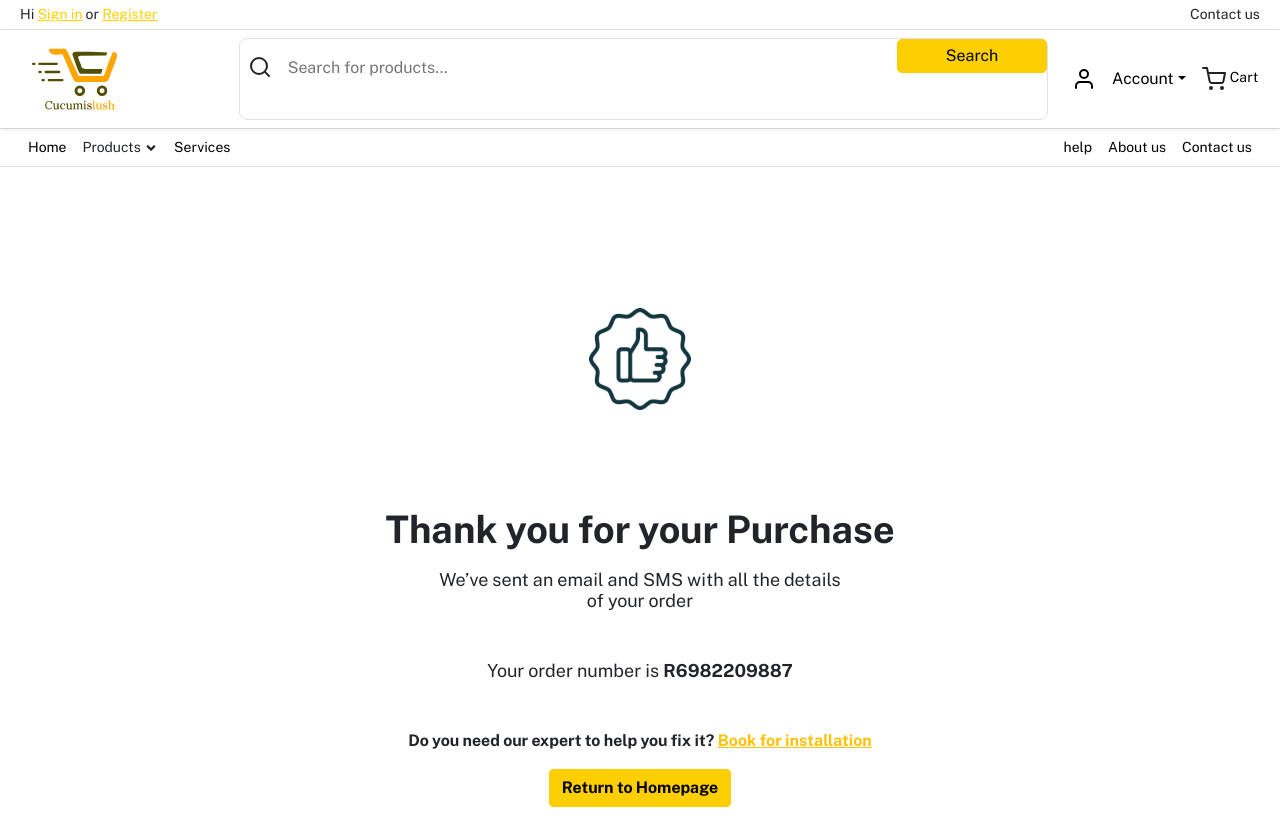
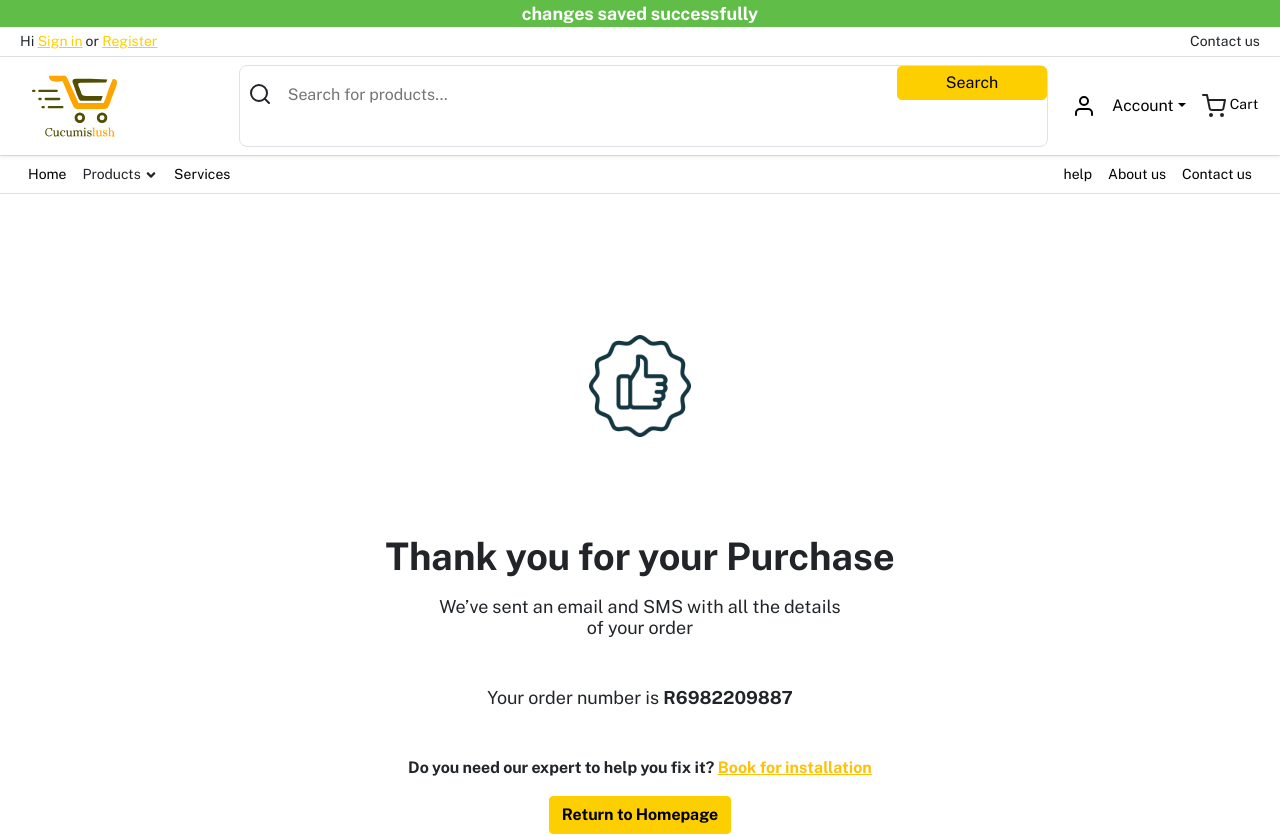
Before and after one commit to AY001A/FAB-SHOP, a React (Create React App) app: page /checkout in a window 1280 px wide. Shown: the top 836 px of the page. Built offline with nearby package versions, Linux system fonts and the light colour scheme.

Commit message:
checkout success +success Alert

```diff
--- a/src/App.js
+++ b/src/App.js
@@ -16,7 +16,7 @@ import { lazy, Suspense } from "react";
 import ScrollToTop from "./components/scroll-to-top/ScrollToTop";
 import ProductCategoryPage from "./pages/productCategory/ProductCategoryPage";
 import CheckoutSuccess from "./pages/checkout/CheckoutSuccess";
-
+// import Alert from "./components/Alert/Alert"
 // const HomePage = lazy(() => import("./pages/home/HomePage"));
 // const LoginPage = lazy(() => import("./pages/auth/login/LoginPage"));
 // const RegisterPage = lazy(() => import("./pages/auth/register/RegisterPage"));
@@ -69,6 +69,7 @@ function App() {
         </Route>
 
         <Route path="/checkout" element={<CheckoutSuccess />} />
+        {/* <Route path="/Alert" element={<Alert/>} /> */}
         {/* </Route> */}
 
         {/* authentication */}
--- /dev/null
+++ b/src/components/Alert/Alert.js
@@ -0,0 +1,11 @@
+import React from 'react'
+import './Alert.scss'
+
+const Alert = () => {
+  return (
+    <div className="checkout_alert" role="alert">
+    changes saved successfully</div>
+  )
+}
+
+export default Alert
--- /dev/null
+++ b/src/components/Alert/Alert.scss
@@ -0,0 +1,8 @@
+  .checkout_alert{
+// height: 43px;
+text-align: center;
+font-weight: 600;
+font-size: 18px;
+color: #FFFFFF;
+background-color: #5FBD48;
+}
--- a/src/pages/checkout/checkoutSuccess.js
+++ b/src/pages/checkout/checkoutSuccess.js
@@ -1,30 +1,50 @@
-import React from "react";
+import React, { useState, }  from "react";
 import { Link } from "react-router-dom";
 import THUMBSUP from "../../assets/icons/thumbsup.svg";
+import Alert from "../../components/Alert/Alert";
 import Footer from "../../components/footer/Footer";
 import Header from "../../components/navbar/Header";
-import './checkoutSuccess.scss'
+import "./checkoutSuccess.scss";
 
 
 const CheckoutSuccess = () => {
+  const [alert, setAlert] = useState({
+    'show': false,
+    'style':'',
+    'message':''
+  });
   return (
-    <div>
+
+    <div className="checkout_wrapper">
+
+
+<Alert show={alert.show} style={alert.style} message={alert.message} />
+
+
       <Header />
       <div className="container">
         <div className="row">
           <div className="col-lg-12 thumb">
-              <img src={THUMBSUP} alt="fabgarage brand"  />
+            <img src={THUMBSUP} alt="fabgarage brand" />
           </div>
         </div>
       </div>
 
-
-
       <div className="mt-5 text-center">
         <p className="display-1 fw-700">Thank you for your Purchase</p>
-      <p className="h3 mb-5">We’ve sent an email  and SMS with all the details <br/>of your order</p>
-      <p className="h3 mb-5">Your order number is <strong className='span'>R6982209887</strong> </p>
-      <p class="fw-bold">Do you need our expert to help you fix it? <a href="#" class="link-warning">Book for installation</a></p>
+        <p className="h3 mb-5">
+          We’ve sent an email and SMS with all the details <br />
+          of your order
+        </p>
+        <p className="h3 mb-5">
+          Your order number is <strong className="span">R6982209887</strong>{" "}
+        </p>
+        <p class="fw-bold">
+          Do you need our expert to help you fix it?{" "}
+          <a href="#" class="link-warning">
+            Book for installation
+          </a>
+        </p>
 
         <Link to="/">
           {" "}
@@ -37,7 +57,6 @@ const CheckoutSuccess = () => {
       <Footer />
     </div>
   );
-
 };
 
 export default CheckoutSuccess;
--- a/src/pages/checkout/checkoutSuccess.scss
+++ b/src/pages/checkout/checkoutSuccess.scss
@@ -1,3 +1,9 @@
+
+
+.checkout_wrapper{
+
+
+
     .thumb{
 
         display: flex;
@@ -31,3 +37,4 @@
     .btn{
         margin-bottom: 46px;
     }
+}
--- a/src/pages/notFound/NotFound.js
+++ b/src/pages/notFound/NotFound.js
@@ -3,6 +3,7 @@ import { Link } from "react-router-dom";
 
 const NotFound = () => {
   return (
+
     <div className="mt-5 text-center">
       <p className=" display-1 fw-700">404</p>
       <p className="h3 mb-5">page not found</p>
@@ -13,6 +14,7 @@ const NotFound = () => {
           Return to Homepage
         </button>
       </Link>
+
     </div>
   );
 };
```
Lines whose indentation alone changed are shown as unchanged.
